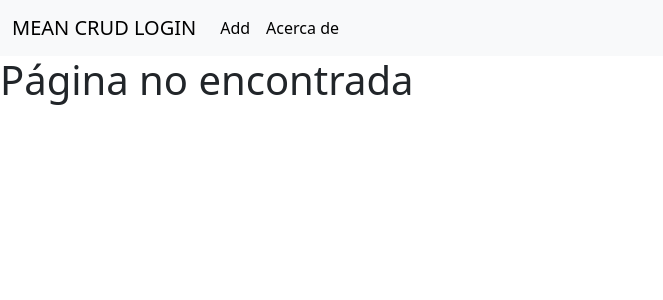
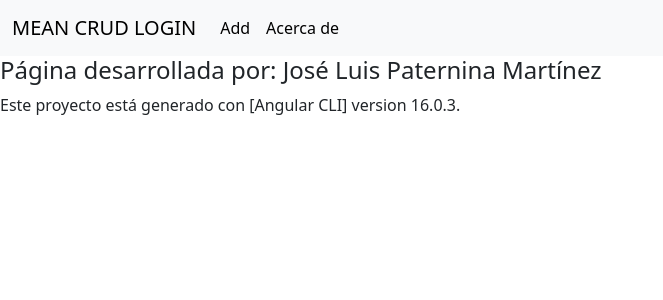
Before and after one commit to JosePater/CM-Technical-test-Frontend, an Angular app: page /about in a window 1280 px wide. Shown: the top 300 px of the page, without its empty margins (0-663 px from the left). Built offline with nearby package versions, Linux system fonts and the light colour scheme.

Commit message:
feat(page): added page about

```diff
--- a/src/app/app-routing.module.ts
+++ b/src/app/app-routing.module.ts
@@ -6,6 +6,7 @@ import { UpdateComponent } from './Components/update/update.component';
 import { UsersComponent } from './Components/users/users.component';
 import { LoginComponent } from './Components/login/login.component';
 import { NotFoundComponent } from './pages/not-found/not-found.component';
+import { AboutComponent } from './pages/about/about.component';
 
 // Asignación de rutas
 const routes: Routes = [
@@ -15,6 +16,7 @@ const routes: Routes = [
   { path:'add', component: AddComponent },
   { path:'update/:id', component: UpdateComponent },
   { path: 'login', component: LoginComponent },
+  { path: 'about', component: AboutComponent},
   { path: '**', component: NotFoundComponent },
 ];
 
--- a/src/app/app.module.ts
+++ b/src/app/app.module.ts
@@ -12,6 +12,7 @@ import { FormsModule } from '@angular/forms';
 import { UsersComponent } from './Components/users/users.component';
 import { LoginComponent } from './Components/login/login.component';
 import { NotFoundComponent } from './pages/not-found/not-found.component';
+import { AboutComponent } from './pages/about/about.component';
 
 @NgModule({
   declarations: [
@@ -21,7 +22,8 @@ import { NotFoundComponent } from './pages/not-found/not-found.component';
     UpdateComponent,
     UsersComponent,
     LoginComponent,
-    NotFoundComponent
+    NotFoundComponent,
+    AboutComponent
   ],
   imports: [
     BrowserModule,
--- /dev/null
+++ b/src/app/pages/about/about.component.html
@@ -0,0 +1,3 @@
+<h4>Página desarrollada por: {{name}}</h4>
+
+<p>Este proyecto está generado con [Angular CLI] version 16.0.3.</p>
--- /dev/null
+++ b/src/app/pages/about/about.component.ts
@@ -0,0 +1,12 @@
+import { Component } from '@angular/core';
+
+@Component({
+  selector: 'app-about',
+  templateUrl: './about.component.html',
+  styleUrls: ['./about.component.css']
+})
+export class AboutComponent {
+
+  name:string =  'José Luis Paternina Martínez';
+
+}
```
Also changed, not shown: src/app/pages/about/about.component.css (added).
